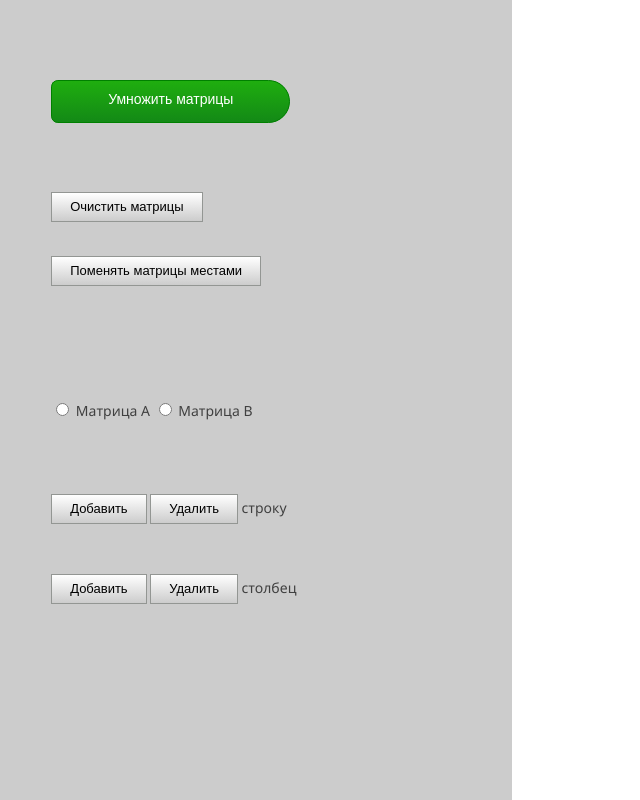
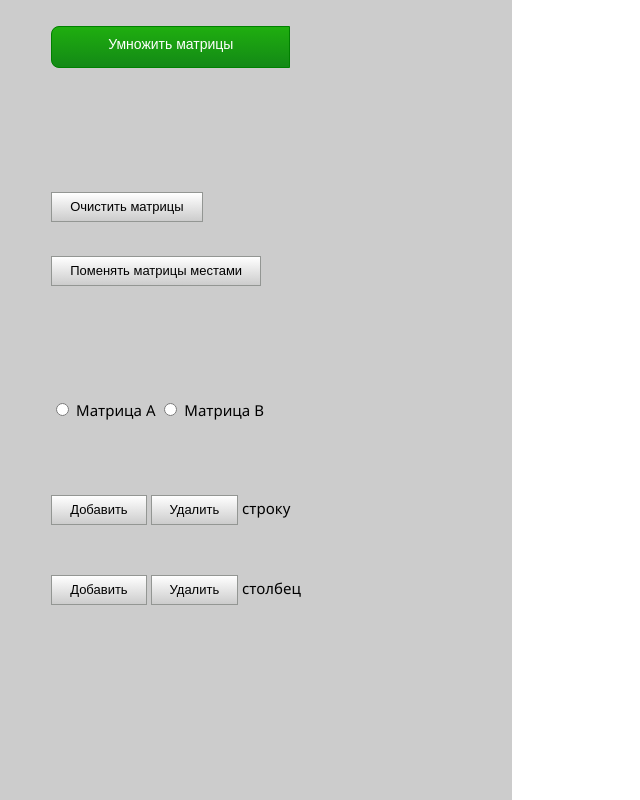
Before and after one commit to chipolinka/matrix_calculator, a plain HTML site: page index.html in a window 1280 px wide. Shown: the whole page, without its empty margins (0-640 px from the left). Drawn offline with Linux system fonts and the light colour scheme.

Commit message:
Some changes

```diff
--- a/index.html
+++ b/index.html
@@ -8,21 +8,21 @@
 	<body>
 
 		<div id="menu">
-
 			<button id="mul">Умножить матрицы</button>
 			<button id="clear" class="gray"> Очистить матрицы</button>
 			<button id="change" class="gray">Поменять матрицы местами</button>
 			<form id="type_matrix">
       	<input name="matrix" type="radio" value="matrixA"> Матрица А
     		<input name="matrix" type="radio" value="matrixB"> Матрица В
-
   		</form>
   		<p id="row"><button class="gray">Добавить</button>
   			<button class="gray">Удалить</button> строку</p>
   		<p id="col"><button  class="gray">Добавить</button>
   			<button class="gray">Удалить</button> столбец</p>
 		</div>
+		<div id="multiply_matrix">
 
+    </div>
 		<script type="text/javascript" src="main.js"></script>
 	</body>
 </html>
--- a/main.css
+++ b/main.css
@@ -1,13 +1,15 @@
 /*<!-- zzz -->*/
 body{
     margin: 0px;
-    color: #404040;
-    font: 14px "Segoe UI";
+    color: #000000;
+    font: 15px "Segoe UI";
 }
-#menu{
+
+#menu {
     background-color: #CCCCCC;
     width: 40%;
     height: 100%;
+
 }
 
 .font-pic {
@@ -15,40 +17,39 @@ body{
     src: url(font.ttf);
 }
 
-#mul{
-    position: absolute;
-    left: 4%;
-    top: 10%;
+#mul {
+    margin-top: 5%;
+    margin-left: 10%;
     color: white;
     text-decoration: none;
     padding: .7em 4em calc(.5em + 8px);
-    border-radius: 8px;
-    border-top-right-radius: 25px;
-    border-bottom-right-radius: 25px;
+    border-top-left-radius: 8px;
+    border-bottom-left-radius: 8px;
     background: linear-gradient(#1FAE0F, #138916) green;
-    text-align: center;
-    vertical-align: center;
     border: solid 1px #008000;
     cursor:pointer;
     font-size: 14px;
 }
+
 #mul:hover {
     background: linear-gradient(#138916, #076507) #033A03;
 }
+
 #mul:active {
     background: linear-gradient(#076507, #033A03) #033A03;
 }
+
 #clear{
     position: absolute;
     left: 4%;
     top: 24%;
 }
-#change{
+#change {
     position: absolute;
     left: 4%;
     top: 32%;
 }
-.gray{
+.gray {
     padding: 4px 18px;
     font-size: 13px;
     line-height: 20px;
@@ -62,21 +63,25 @@ body{
     -webkit-gradient(linear, 0% 0%, 0% 100%, from(#FFFFFF), to(#CCCCCC));
 
 }
-.gray:hover{
+.gray:hover {
     background: #d8d8d8;
     background: linear-gradient(#d8d8d8, #ece8e8) #033A03;
     border: solid 1px #939693;
 }
-.gray:active{
+.gray:focus {
+    border: solid 2px #02a6c9;
+}
+
+.gray:active {
     background: #CCCCCC;
     border: solid 1px #939693;
 }
-#type_matrix{
+#type_matrix {
     position: absolute;
     left: 4%;
     top: 50%;
 }
-#row{
+#row {
     position: absolute;
     left: 4%;
     top: 60%;
@@ -86,3 +91,7 @@ body{
     left: 4%;
     top: 70%;
 }
+
+#multiply_matrix{
+
+}
--- a/main.js
+++ b/main.js
@@ -0,0 +1,44 @@
+var MATRIX_CALCULATOR = MATRIX_CALCULATOR || {};
+
+var Cell = function(val) { this.val = val }
+var Matrix = function(rows, cols) { this.data = this.create(rows, cols) };
+var MatrixValueError = function(message) { this.message = message; this.name = "MatrixValueError" }
+
+Matrix.prototype.create = function(rows, cols) {
+    var data = [];
+    for (var i = 0; i < rows; i++) {
+        data[i] = [];
+        for (var j = 0; j < cols; j++) {
+            data[i][j] = new Cell(null);
+        }
+    }
+    return data;
+}
+
+function multiply(matrix_a, matrix_b){
+    if (!is_correct(matrix_a, matrix_b))
+        throw new MatrixValueError("Wrong matrices!");
+
+    var result = new Matrix(matrix_a.data.length, matrix_b.data[0].length);
+    for (var k = 0; k < matrix_b.data[0].length; k++){
+        for (var i = 0; i < matrix_a.data.length; i++){
+            var temp = 0;
+            for (var j = 0; j < matrix_b.data.length; j++)
+                if (!(matrix_a.data[i][j] == null || matrix_b.data[j][k] == null))
+                    temp += matrix_a.data[i][j] * matrix_b.data[j][k];
+            result.data[i][k] = temp;
+        }
+     }
+    return result;
+}
+
+function is_correct(matrix_a, matrix_b){
+    return matrix_a.data[0].length == matrix_b.data.length;
+}
+
+MATRIX_CALCULATOR.matrix_a = new Matrix(3, 4);
+MATRIX_CALCULATOR.matrix_b = new Matrix(2, 3);
+MATRIX_CALCULATOR.matrix_c = multiply(MATRIX_CALCULATOR.matrix_b, MATRIX_CALCULATOR.matrix_a);
+
+var change_button = document.getElementById("change");
+change_button.addEventListener("click", function () { console.log("CLICKED") });
```
Also changed, not shown: main1.js (added, +24 -0 lines).
